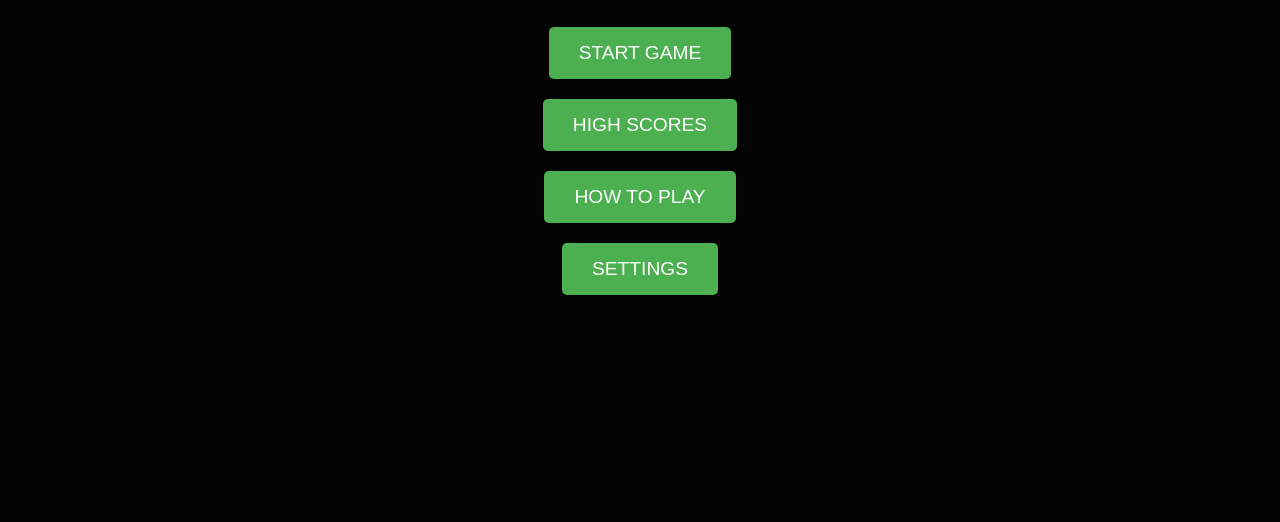
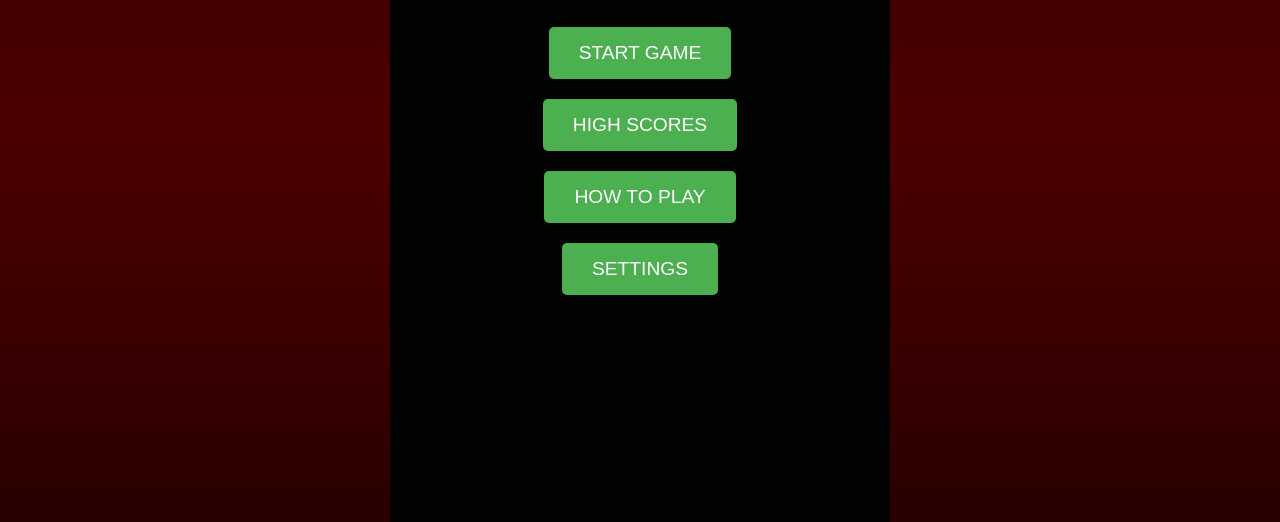
Before and after one commit to Abraham-Vizel37/Brick-Breaker, a plain HTML site: page index.html in a window 1280 px wide. Shown: the part 278-800 px from the top of the page. Drawn offline with Linux system fonts and the light colour scheme.

Commit message:
Updated games sizing for more consistent gameplay across different devices.

```diff
--- a/index.html
+++ b/index.html
@@ -7,6 +7,8 @@
     <link rel="stylesheet" href="style.css">
 </head>
 <body>
+    <div class="main-game-wrapper">
+        <div class="side-card left"></div>
         <div id="gameContainer">
             <canvas id="gameCanvas"></canvas>
             <div id="laserBeams"></div>
@@ -91,6 +93,8 @@
                   <button id="backToInfoMenuBtn" class="game-btn">BACK</button>
              </div>
         </div>
+        <div class="side-card right"></div>
+    </div>
 
 <script type="module" src="script.js"></script>
 
--- a/js/game.js
+++ b/js/game.js
@@ -433,10 +433,43 @@ function handleResize() {
 
 function initCanvasAndPaddle() {
     if (!UI.canvas) return;
-    UI.canvas.width = UI.canvas.offsetWidth;
-    UI.canvas.height = UI.canvas.offsetHeight;
-    initPaddle(UI.canvas); // Initialize paddle position based on new canvas size
-    console.log("Canvas initialized:", UI.canvas.width, UI.canvas.height);
+
+    // Change the target aspect ratio to a mobile-like shape (e.g., 9:16 width:height)
+    const targetAspectRatio = 9 / 16; // Desired width / height ratio (e.g., 9:16)
+
+    // Get the dimensions of the container or the available space from CSS
+    const containerWidth = UI.canvas.offsetWidth;
+    const containerHeight = UI.canvas.offsetHeight;
+
+    let newCanvasWidth;
+    let newCanvasHeight;
+
+    // Calculate dimensions based on fitting within the container while maintaining the aspect ratio
+    // We want: newCanvasWidth / newCanvasHeight = targetAspectRatio
+    // newCanvasHeight = newCanvasWidth / targetAspectRatio
+    // newCanvasWidth = newCanvasHeight * targetAspectRatio
+
+    // Option 1: Assume width is the constraint, calculate height
+    const heightBasedOnWidth = containerWidth / targetAspectRatio;
+
+    if (heightBasedOnWidth <= containerHeight) {
+        // Fitting based on width results in a height that fits the container
+        newCanvasWidth = containerWidth;
+        newCanvasHeight = heightBasedOnWidth;
+    } else {
+        // Fitting based on height is required (width based on height exceeds container width)
+        newCanvasHeight = containerHeight;
+        newCanvasWidth = containerHeight * targetAspectRatio;
+    }
+
+    // Set the internal drawing buffer size of the canvas
+    UI.canvas.width = newCanvasWidth;
+    UI.canvas.height = newCanvasHeight;
+
+    // Initialize paddle position based on the new canvas size
+    initPaddle(UI.canvas);
+
+    console.log("Canvas initialized with mobile-like ratio:", UI.canvas.width, UI.canvas.height);
 }
 
 // --- Laser Shooting ---
--- a/style.css
+++ b/style.css
@@ -6,7 +6,7 @@
             touch-action: none;
         }
 
-        body {
+        body, html {
             font-family: Arial, sans-serif;
             background-color: #111;
             color: white;
@@ -16,12 +16,25 @@
             height: 100%;
         }
 
+        /* DESIGN INTENT: Main wrapper to use Flexbox for arranging game container and side cards. */
+        .main-game-wrapper {
+            display: flex;
+            justify-content: center; /* Center the game container horizontally */
+            align-items: stretch; /* Make children fill the height */
+            width: 100%;
+            height: 100%; /* Fill the full height of the body/viewport */
+            overflow: hidden; /* Hide overflow if side cards are too wide */
+        }
+
         /* DESIGN INTENT: Container to hold the game canvas and UI elements, providing relative positioning for overlay screens. */
         #gameContainer {
             position: relative;
             width: 100%;
+            max-width: 500px; /* Keep the max-width to limit game area size */
+            margin: 0; /* Remove auto margin as flexbox handles centering */
             height: 100%;
             overflow: hidden;
+             flex-shrink: 0; /* Prevent gameContainer from shrinking */
         }
 
         /* DESIGN INTENT: The main game rendering surface. Set to block display and full size to fill the container. z-index ensures it's layered correctly behind UI screens. */
@@ -29,7 +42,7 @@
             background-color: #111;
             display: block;
             width: 100%;
-            height: 100%;
+            height: auto;
             position: relative; /* Ensure position for z-index */
             z-index: 1; /* Ensure canvas is behind menu screens */
         }
@@ -310,3 +323,10 @@
                font-size: 0.9rem;
                color: #ccc;
            }
+
+           /* DESIGN INTENT: Styling for the side cards that fill the extra horizontal space. */
+           .side-card {
+               flex-grow: 1; /* Allow the side cards to grow and fill available space */
+               background: linear-gradient(to bottom, #2a0000, #4d0000, #2a0000); /* Example gradient */
+               /* You can add more styling here for visual elements */
+           }
```
Lines whose indentation alone changed are shown as unchanged.
